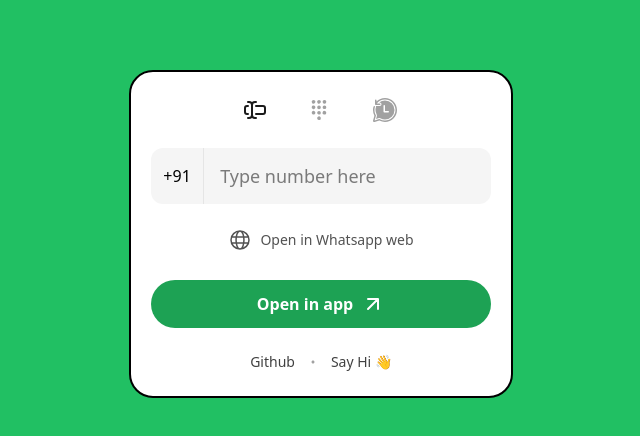
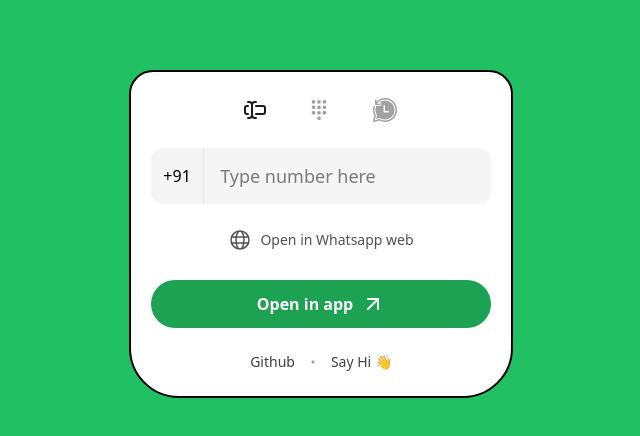
Before and after one commit to priyangsubanerjee/whatsapp-dialer, a Next.js app: page / in a window 1280 px wide. Shown: the part 346-782 px from the top of the page, without its empty margins (319-959 px from the left). Built offline with nearby package versions, Linux system fonts and the light colour scheme.

Commit message:
Adjust bottom positioning and border radius of DialCard for improved aesthetics

```diff
--- a/app/components/DialCard.js
+++ b/app/components/DialCard.js
@@ -97,8 +97,8 @@
   };
 
   return (
-    <div className="p-4 fixed bottom-0 md:bottom-10 inset-x-0">
-      <div className="bg-white border-2 w-full py-6 px-5 rounded-[24px] max-w-sm mx-auto">
+    <div className="p-4 fixed bottom-1 md:bottom-10 inset-x-0">
+      <div className="bg-white border-2 w-full py-6 px-5 rounded-t-[24px] rounded-b-[50px] max-w-sm mx-auto">
         <div className="flex items-center justify-center gap-10 max-w-[200px] mx-auto">
           {tabs.map((tab, index) => (
             <button key={index} onClick={() => setSelectedTab(index)} className={`${selectedTab === index ? "text-[#1b1b1b]" : "text-neutral-400"}`}>
```
